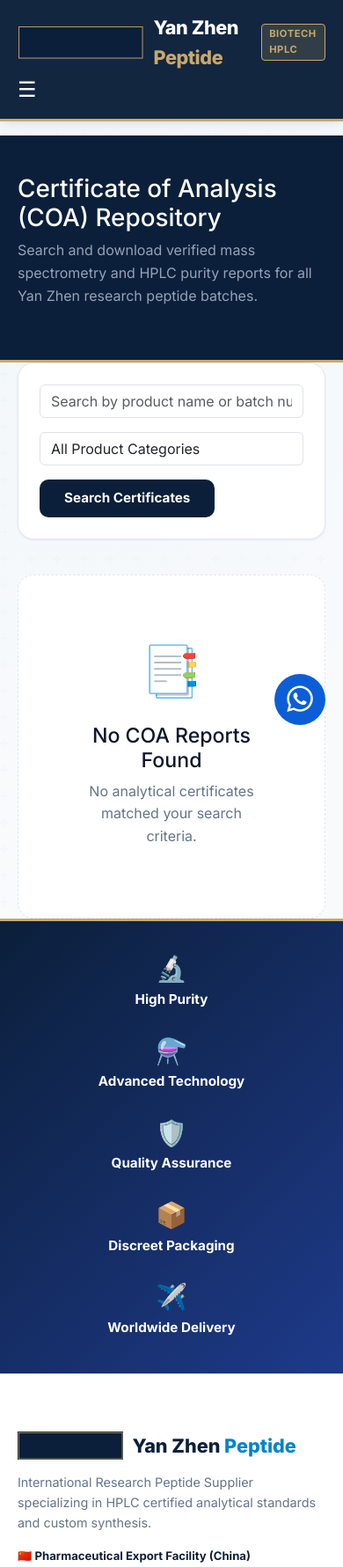
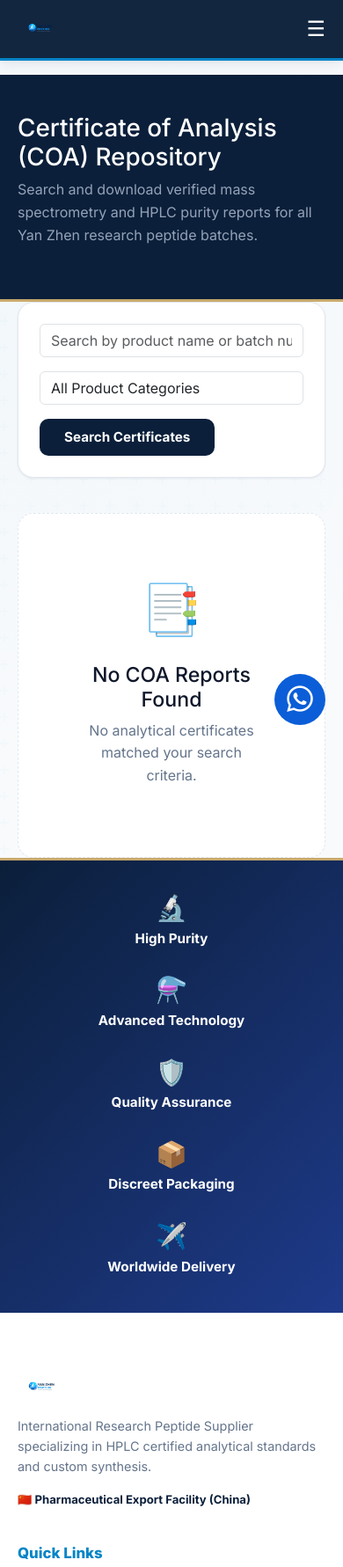
Before and after one commit to popoolaisaiah2003-lgtm/china_store, a Flask app: page /coa in a window 390 px wide. Shown: the top 1781 px of the page at 88% size. Run offline with Flask 3, Linux system fonts and the light colour scheme; some libraries are stand-ins or nearby versions.

Commit message:
Replace brand logo with static/logo1.png across navbar, footer, admin console, and add responsive CSS

```diff
--- a/static/css/style.css
+++ b/static/css/style.css
@@ -81,7 +81,7 @@
   position: sticky;
   top: 0;
   z-index: 1050;
-  border-bottom: 3px solid var(--gold-primary);
+  border-bottom: 3px solid var(--biotech-blue);
   box-shadow: var(--shadow-md);
   padding: 0.85rem 0;
 }
@@ -740,3 +740,17 @@
     grid-template-columns: 1fr !important;
   }
 }
+
+/* Responsive Brand Logo Styling */
+.logo-img {
+  height: 48px;
+  width: auto;
+  object-fit: contain;
+  display: block;
+}
+
+@media (max-width: 768px) {
+  .logo-img {
+    height: 40px;
+  }
+}
--- a/templates/admin/login.html
+++ b/templates/admin/login.html
@@ -12,13 +12,13 @@
   <div style="width: 100%; max-width: 420px; padding: 2rem;">
 
     <div style="text-align: center; margin-bottom: 2rem;">
-      <a href="{{ url_for('main.index') }}" class="brand-logo" style="justify-content: center;">
-        <span>Anti<span class="accent-gold">Gravity</span></span>
+      <a href="{{ url_for('main.index') }}" class="brand-logo" style="justify-content: center; text-decoration: none;">
+        <img src="{{ url_for('static', filename='logo1.png') }}" alt="Yan Zhen Peptide" class="logo-img">
       </a>
       <p style="color: #94A3B8; font-size: 0.9rem; margin-top: 0.5rem;">Laboratory Management Portal</p>
     </div>
 
-    <div style="background: white; padding: 2.5rem; border-radius: var(--radius-lg); box-shadow: var(--shadow-lg); border-top: 4px solid var(--gold-primary);">
+    <div style="background: white; padding: 2.5rem; border-radius: var(--radius-lg); box-shadow: var(--shadow-lg); border-top: 4px solid var(--biotech-blue);">
       <h2 style="font-size: 1.5rem; margin-bottom: 1.5rem; text-align: center;">Administrator Sign In</h2>
 
       {% with messages = get_flashed_messages(with_categories=true) %}
--- a/templates/base.html
+++ b/templates/base.html
@@ -14,7 +14,7 @@
   <meta property="og:site_name" content="Yan Zhen Peptide">
   <meta property="og:title" content="Yan Zhen Peptide | Premium Research Peptides">
   <meta property="og:description" content="High-purity research peptides with COA documentation, strict quality control, and worldwide shipping support.">
-  <meta property="og:image" content="{{ url_for('static', filename='images/logo/logo.png', _external=True) }}">
+  <meta property="og:image" content="{{ url_for('static', filename='logo1.png', _external=True) }}">
 
   <!-- Local Bootstrap 5 & Icons CSS -->
   <link rel="stylesheet" href="{{ url_for('static', filename='bootstrap/css/bootstrap.min.css') }}">
@@ -33,10 +33,8 @@
   <!-- Biotech Main Navigation -->
   <nav class="navbar">
     <div class="container nav-container">
-      <a href="{{ url_for('main.index') }}" class="brand-logo">
-        <img src="{{ url_for('static', filename='images/logo/logo.png') }}" alt="Yan Zhen Peptide Logo" onerror="this.style.display='none'">
-        <span>Yan Zhen <span style="color: var(--gold-primary);">Peptide</span></span>
-        <span class="brand-badge">Biotech HPLC</span>
+      <a href="{{ url_for('main.index') }}" class="brand-logo" style="text-decoration: none;">
+        <img src="{{ url_for('static', filename='logo1.png') }}" alt="Yan Zhen Peptide" class="logo-img">
       </a>
 
       <button class="mobile-nav-toggle" id="mobileNavToggle" aria-label="Toggle navigation">☰</button>
@@ -125,9 +123,8 @@
 
         <!-- Column 1: Company Info -->
         <div>
-          <div style="display: flex; align-items: center; gap: 0.65rem; font-weight: 800; font-size: 1.35rem; color: var(--navy-deep); margin-bottom: 0.75rem;">
-            <img src="{{ url_for('static', filename='images/logo/logo.png') }}" alt="Yan Zhen Logo" style="height: 32px; width: auto;" onerror="this.style.display='none'">
-            <span>Yan Zhen <span style="color: var(--biotech-blue);">Peptide</span></span>
+          <div style="margin-bottom: 0.75rem;">
+            <img src="{{ url_for('static', filename='logo1.png') }}" alt="Yan Zhen Peptide" class="logo-img">
           </div>
           <p style="font-size: 0.9rem; line-height: 1.6; color: var(--text-muted); margin-bottom: 1rem;">
             International Research Peptide Supplier specializing in HPLC certified analytical standards and custom synthesis.
```
Also changed, not shown: templates/admin/base.html (+4 -5 lines), static/images/logo/logo1.png (added), static/logo1.png (added).
